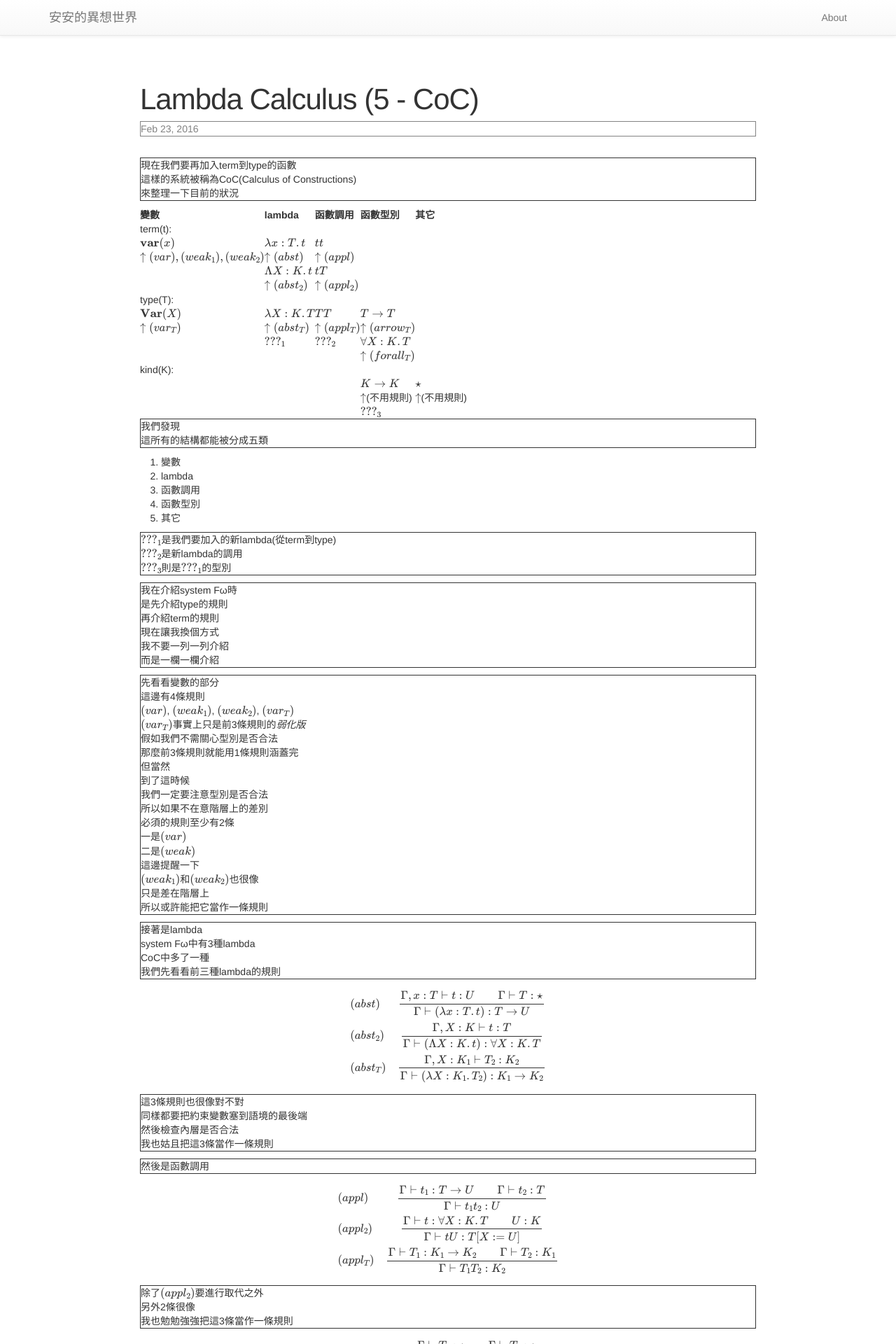
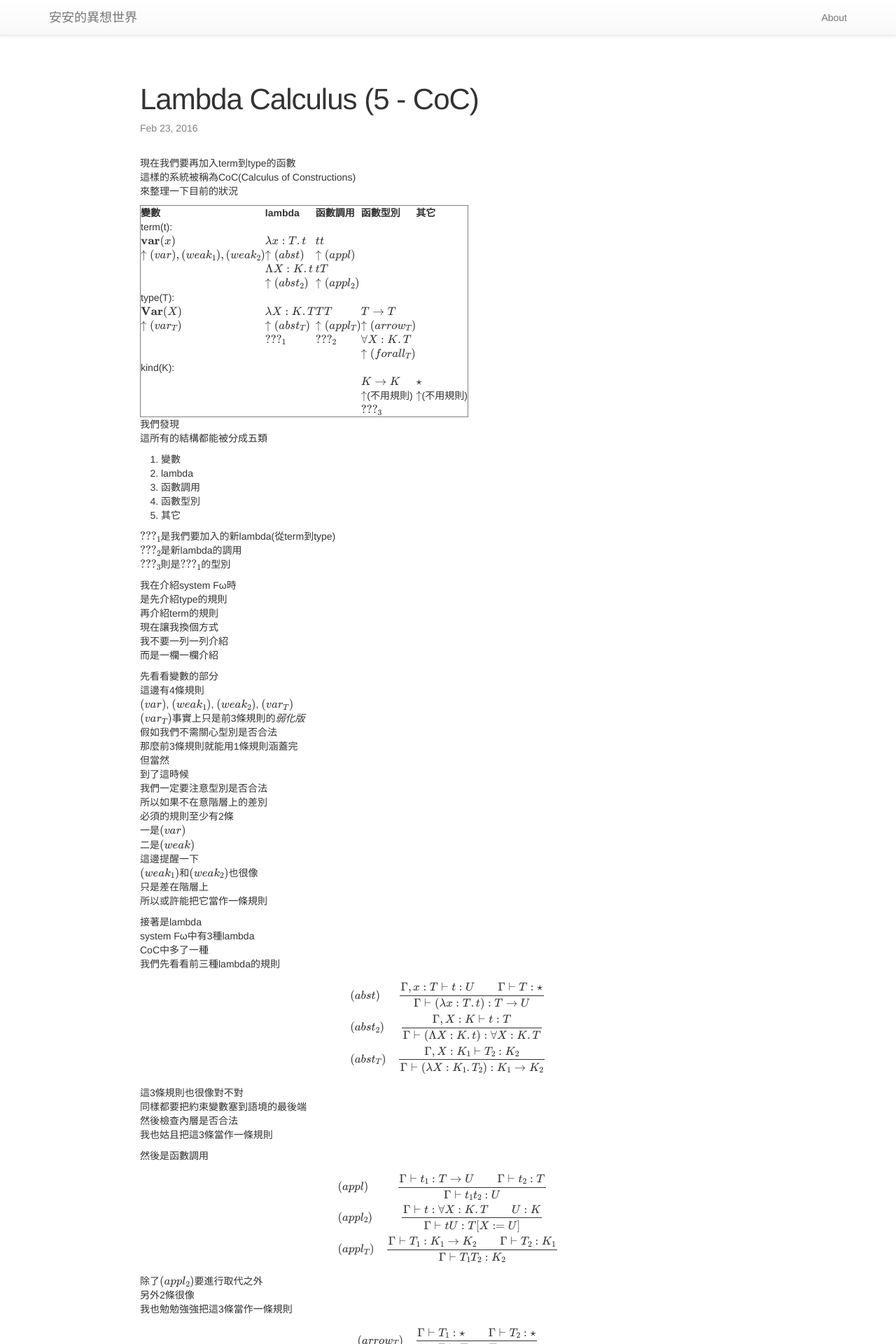
Before and after one commit to AndyShiue/AndyShiue.github.io, a Jekyll site: the page built from _posts/lambda/2016-02-23-CoC.md, in a window 1280 px wide. Shown: the top 1920 px of the page at 70% size. Built offline with Jekyll 4.4.1, drawn with Linux system fonts in a browser that asks for light colours; formulas are drawn with MathJax 3; comment, search, counter and statistics services are not loaded.

Commit message:
Update SASS.

```diff
--- a/_sass/_base.scss
+++ b/_sass/_base.scss
@@ -88,7 +88,7 @@ h1, h2, h3, h4, h5, h6 {
 /**
  * Tables
  */
-p {
+table {
     border-width: 1px;
     border-style: solid;
 }
```
